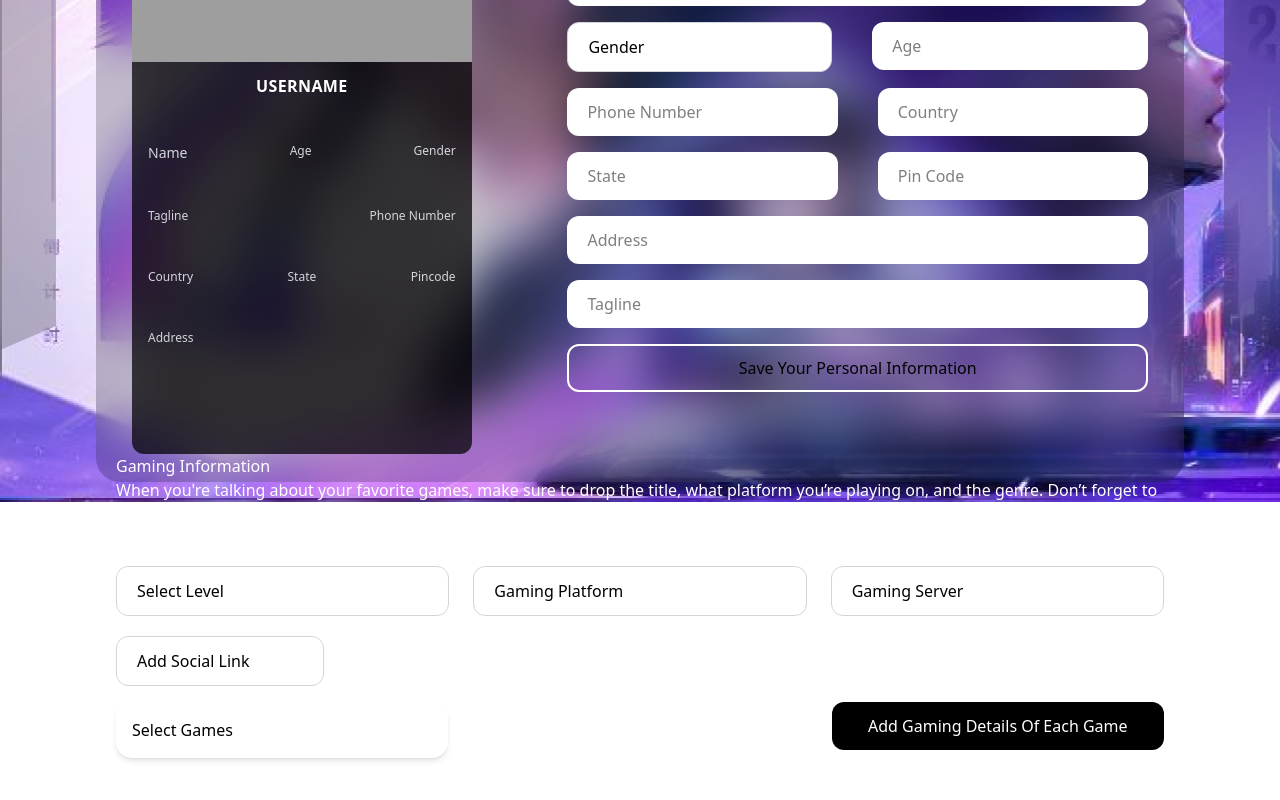
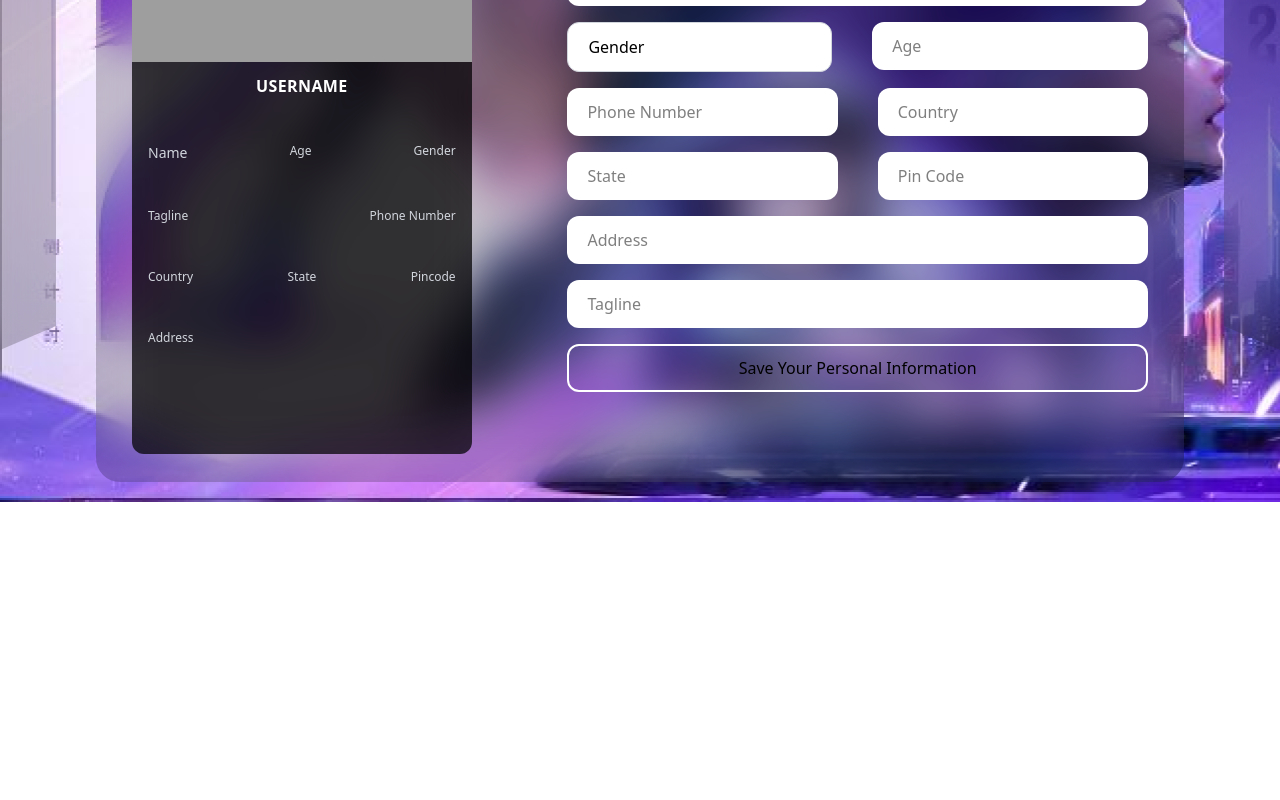
Before and after one commit to ayeeesaket/AssembleFF, a React (Vite) app: page / in a window 1280 px wide. Shown: the part 298-1098 px from the top of the page. After the commit the page ends 800 px from the top, so only its background shows below. Built offline with nearby package versions, Linux system fonts and the light colour scheme; grey boxes are pictures that could not be loaded.

Commit message:
chnages set

```diff
--- a/src/App.jsx
+++ b/src/App.jsx
@@ -39,7 +39,7 @@ function App() {
   const [currentSvgIndex, setCurrentSvgIndex] = useState(0);
   const [personalInfo, setPersonalInfo] = useState(true);
   const [educationalInfo, setEducationalInfo] = useState(false);
-  const [gamingInfo, setGamingInfo] = useState(true);
+  const [gamingInfo, setGamingInfo] = useState(false);
   const [selectedGames, setSelectedGames] = useState([]);
   const [selectedSocials, setSelectedSocials] = useState([]); // ✅ move this up
 
@@ -70,10 +70,15 @@ function App() {
   };
 
   const handleTabClick = (tab) => {
-    setPersonalInfo(tab === "PERSONAL");
-    setEducationalInfo(tab === "EDUCATIONAL");
-    setGamingInfo(tab === "GAMING");
+    setPersonalInfo(false);
+    setEducationalInfo(false);
+    setGamingInfo(false);
+
+    if (tab === "PERSONAL") setPersonalInfo(true);
+    if (tab === "EDUCATIONAL") setEducationalInfo(true);
+    if (tab === "GAMING") setGamingInfo(true);
   };
+
 
   // usestates for all divs in personal info
   const [fullName, setFullName] = useState("");
--- a/src/component/CustomDropdown.jsx
+++ b/src/component/CustomDropdown.jsx
@@ -59,10 +59,10 @@ const CustomGameDropdown = ({ selectedGames = [], setSelectedGames }) => {
   return (
     <div className="relative w-full" ref={dropdownRef}>
       <div
-        className="bg-white rounded-2xl p-4 shadow-md cursor-pointer"
+        className="bg-white rounded-xl px-5 py-3 shadow-md cursor-pointer"
         onClick={() => setOpen(!open)}
       >
-        <div className="font-medium text-black">{latestGameName}</div>
+        <div className=" text-black">{latestGameName}</div>
       </div>
 
       {open && (
```
